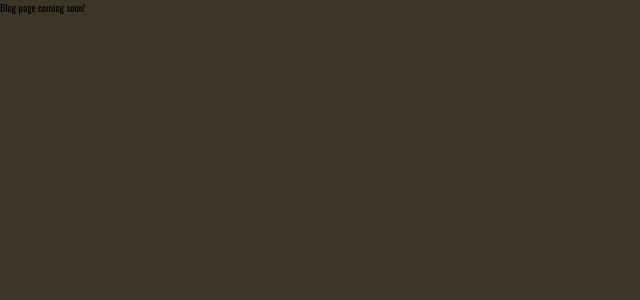
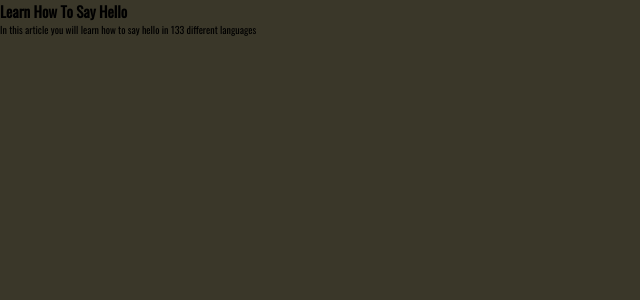
Before and after one commit to christianengineer/christianengineer.github.io, a Next.js app: page /blog in a window 1280 px wide. Shown: the top 300 px of the page, without its empty margins (0-640 px from the left). Built offline with nearby package versions, Linux system fonts and the light colour scheme.

Commit message:
add blog posts from markdown files

```diff
--- /dev/null
+++ b/_posts/hello-world.md
@@ -0,0 +1,8 @@
+---
+title: 'Learn How To Say Hello'
+excerpt: 'In this article you will learn how to say hello in 133 different languages'
+---
+
+# Hi there,
+
+Let's get started
--- /dev/null
+++ b/lib/blog/api.js
@@ -0,0 +1,45 @@
+import fs from 'fs';
+import { join } from 'path';
+import matter from 'gray-matter';
+
+const postsDirectory = join(process.cwd(), '_posts');
+
+export function getPostSlugs() {
+  return fs.readdirSync(postsDirectory);
+}
+
+export function getPostBySlug(slug, fields = []) {
+  const post = slug.replace(/\.md$/, '');
+  const fullPath = join(postsDirectory, `${post}.md`);
+  const fileContents = fs.readFileSync(fullPath, 'utf-8');
+  const { data, content } = matter(fileContents);
+
+  const items = {};
+
+  // ensure only the minimal needed data is exposed
+  fields.forEach((field) => {
+    if (field === 'slug') {
+      items[field] = post;
+    }
+
+    if (field === 'content') {
+      items[field] = content;
+    }
+
+    if (data[field]) {
+      items[field] = data[field];
+    }
+  });
+
+  return items;
+}
+
+export function getAllPosts(fields = []) {
+  const slugs = getPostSlugs();
+  const posts = slugs
+    .map((slug) => getPostBySlug(slug, fields))
+    // sort post by date in descending order
+    .sort((post1, post2) => (post1.date > post2.date ? '-1' : '1'));
+
+  return posts;
+}
--- /dev/null
+++ b/lib/blog/index.js
@@ -0,0 +1,4 @@
+import { getAllPosts, getPostBySlug, getPostSlugs } from './api';
+import markdownToHtml from './markdownToHtml';
+
+export { getAllPosts, getPostBySlug, getPostSlugs, markdownToHtml };
--- /dev/null
+++ b/lib/blog/markdownToHtml.js
@@ -0,0 +1,7 @@
+import remark from 'remark';
+import html from 'remark-html';
+
+export default async function markdownToHtml(markdown) {
+  const result = await remark().use(html).process(markdown);
+  return result.toString();
+}
--- a/package.json
+++ b/package.json
@@ -15,10 +15,13 @@
     "start": "next start"
   },
   "dependencies": {
+    "gray-matter": "^4.0.2",
     "next": "^10.0.5",
     "react": "^17.0.1",
     "react-dom": "^17.0.1",
     "react-is": "^17.0.1",
+    "remark": "^13.0.0",
+    "remark-html": "^13.0.1",
     "styled-components": "^5.2.1"
   },
   "devDependencies": {
--- a/pages/_document.js
+++ b/pages/_document.js
@@ -1,7 +1,7 @@
 import Document, { Html, Head, Main, NextScript } from 'next/document';
 import { ServerStyleSheet } from 'styled-components';
 
-class MyDocument extends Document {
+export default class MyDocument extends Document {
   static async getInitialProps(ctx) {
     const sheet = new ServerStyleSheet();
     const originalRenderPage = ctx.renderPage;
@@ -49,5 +49,3 @@ class MyDocument extends Document {
     );
   }
 }
-
-export default MyDocument;
--- a/pages/blog/index.js
+++ b/pages/blog/index.js
@@ -1,5 +1,22 @@
-const Blog = () => {
-  return <div>Blog page coming soon!</div>;
-};
+import { getAllPosts } from '@lib-blog';
 
-export default Blog;
+export default function Blog({ allPosts }) {
+  return (
+    <>
+      {allPosts.map((post) => (
+        <div key={post.slug}>
+          <h2>{post.title}</h2>
+          <p>{post.excerpt}</p>
+        </div>
+      ))}
+    </>
+  );
+}
+
+export async function getStaticProps() {
+  const allPosts = getAllPosts(['title', 'excerpt']);
+
+  return {
+    props: { allPosts },
+  };
+}
--- a/pages/index.js
+++ b/pages/index.js
@@ -3,7 +3,7 @@ import Nav from '../components/Nav';
 import Section from '../components/Section';
 import Link from 'next/link';
 
-const LandingPage = () => {
+export default function LandingPage() {
   return (
     <>
       <Header>
@@ -265,6 +265,4 @@ const LandingPage = () => {
       </main>
     </>
   );
-};
-
-export default LandingPage;
+}
```
Also changed, not shown: jsconfig.json (added, +8 -0 lines), 1 other file (tests, documents, lock files or other folders).
